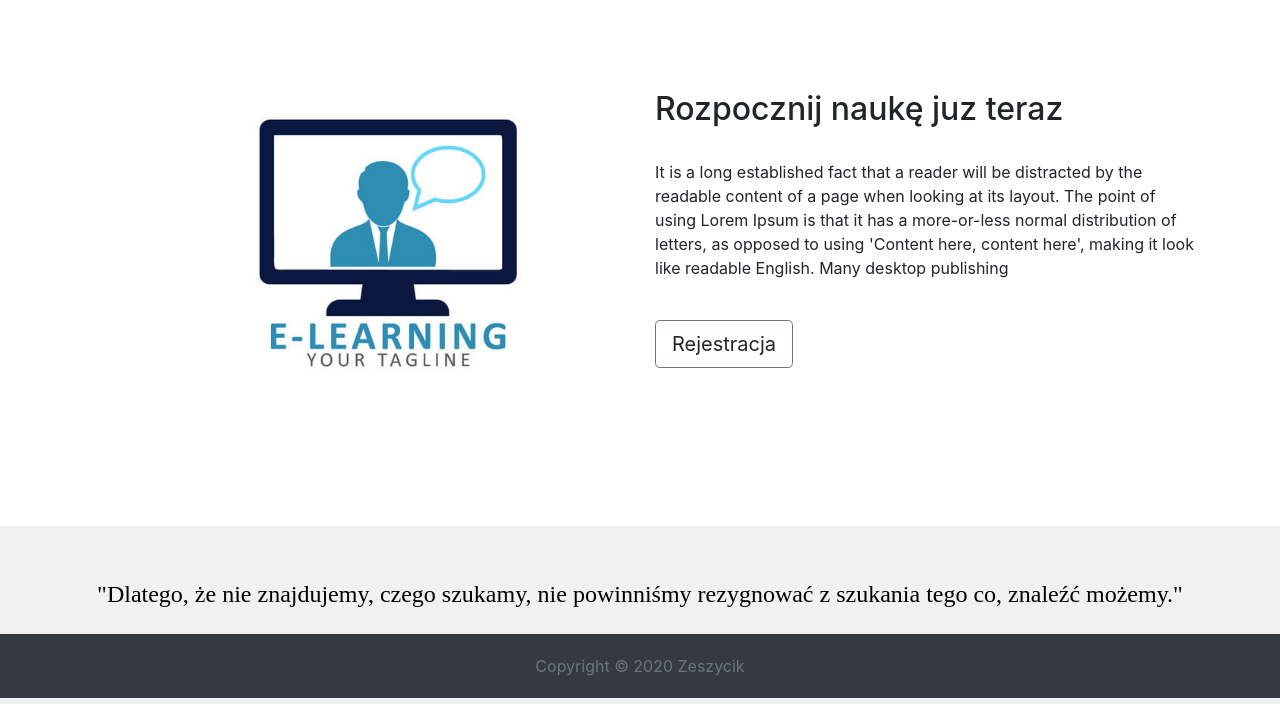
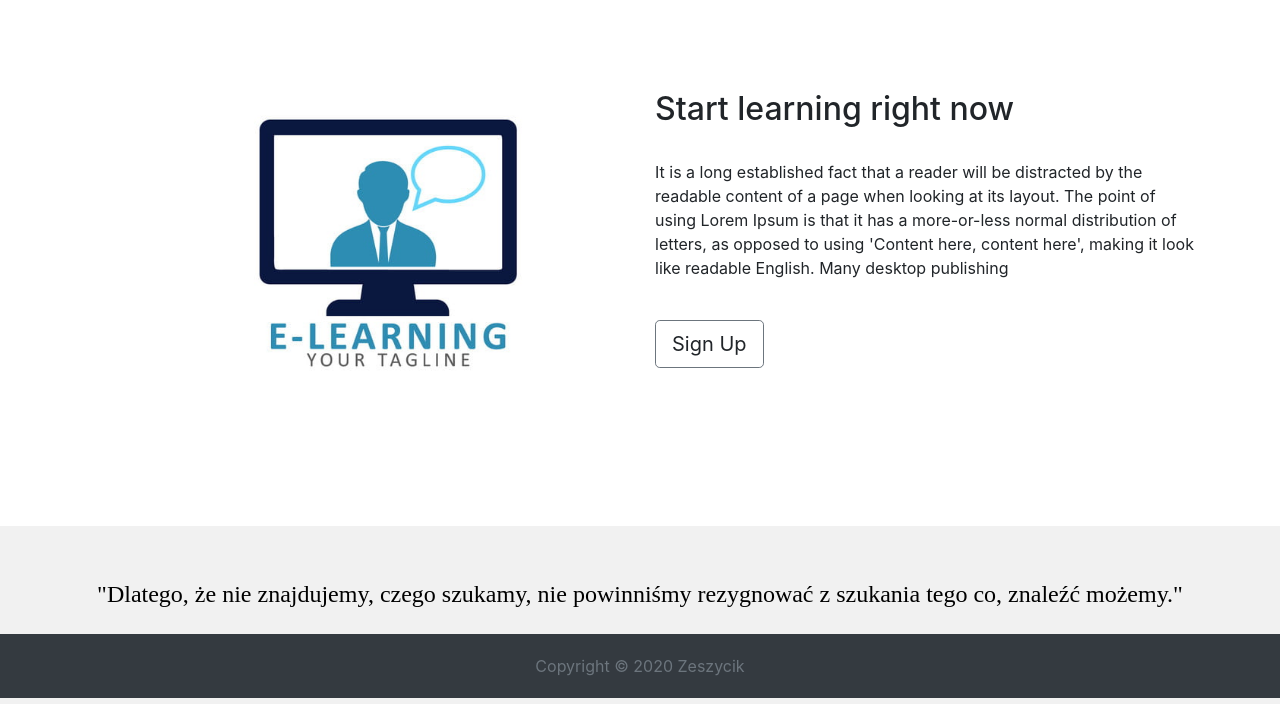
Before and after one commit to slawekpl81/zeszycik, a Django app: page / in a window 1280 px wide. Shown: the part 102-806 px from the top of the page. Run offline with Django 3.2, Linux system fonts and the light colour scheme; some libraries are stand-ins or nearby versions.

Commit message:
zmiany text

```diff
--- a/school/templates/index.html
+++ b/school/templates/index.html
@@ -63,7 +63,7 @@
             </div>
             <div class="col-md-6 col-sm-6">
                 <div class="showcase-right">
-                    <h2>Rozpocznij naukę juz teraz</h2>
+                    <h2>Start learning right now</h2>
                     <br>
                     <p>It is a long established fact that a reader will be distracted by the readable
                         content of a page when looking at its layout. The point of using Lorem Ipsum is that it
@@ -71,7 +71,7 @@
                         content here', making it look like readable English. Many desktop publishing</p>
                 </div>
                 <br>
-                <a class="btn btn-outline-secondary btn-lg showcase-btn"> Rejestracja </a>
+                <a class="btn btn-outline-secondary btn-lg showcase-btn"> Sign Up </a>
 
             </div>
         </div>
--- a/static/css/dashboard.css
+++ b/static/css/dashboard.css
@@ -26,6 +26,6 @@
 
 .sidebar-nav li .nav-link{
     color: #333;
-    font-size: ;
+    font-size: 15px;
 
 }
```
